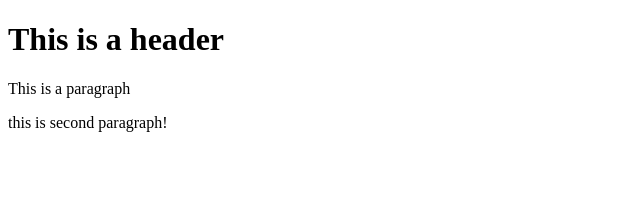
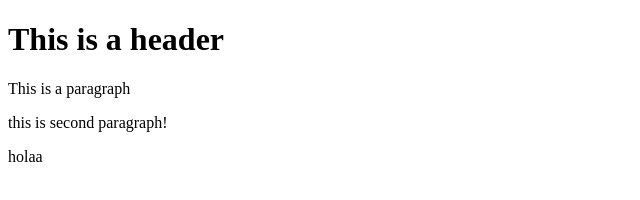
Before and after one commit to Aditeee/git, a website: page index.html in a window 1280 px wide. Shown: the full height of the page, 0-640 px from the left. Drawn offline with Linux system fonts and the light colour scheme.

Commit message:
fourth next commit

```diff
--- a/index.html
+++ b/index.html
@@ -7,5 +7,6 @@
    <h1>This is a header</h1>
    <p>This is a paragraph</p>
    <p> this is second paragraph! </p>
+   <p>holaa</p>
  </body>
 </html>
```
Also changed, not shown: package.json (added, +24 -0 lines), 2 other files.
